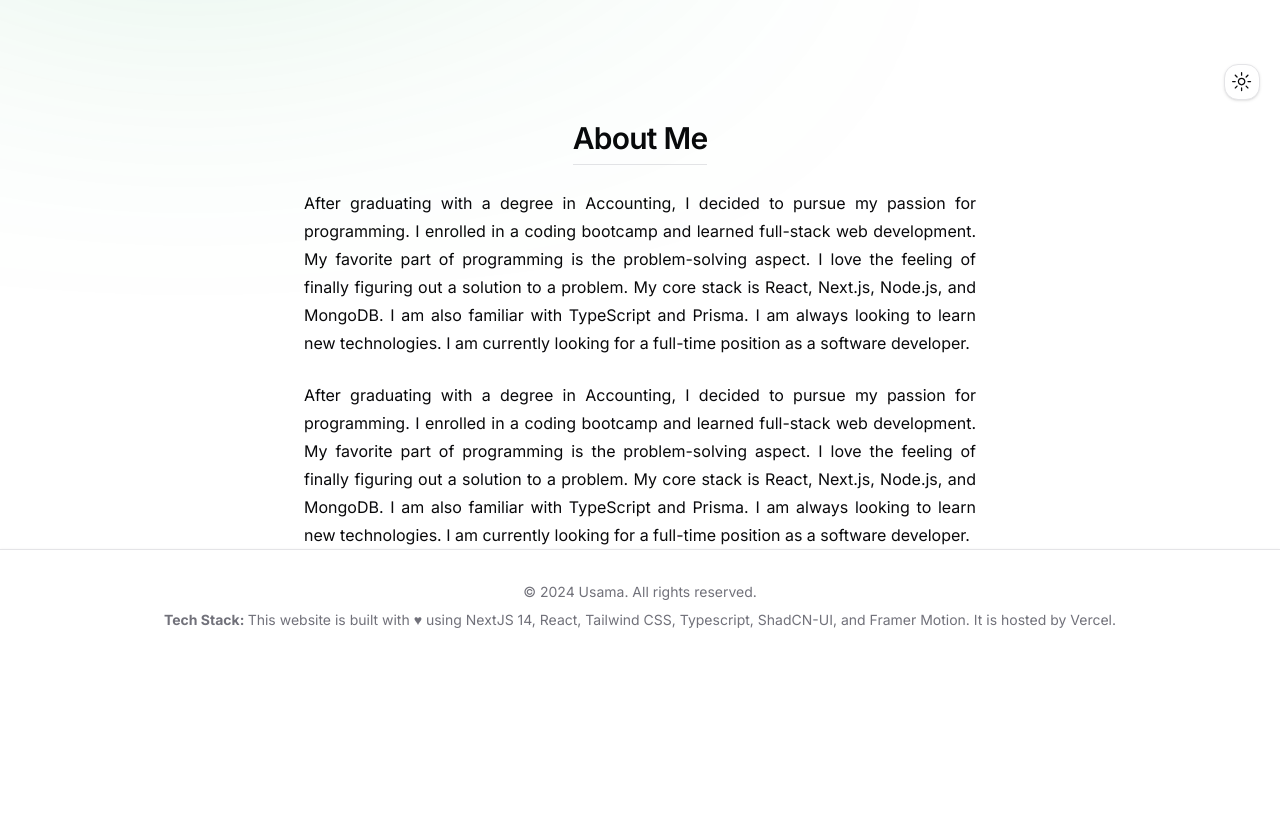
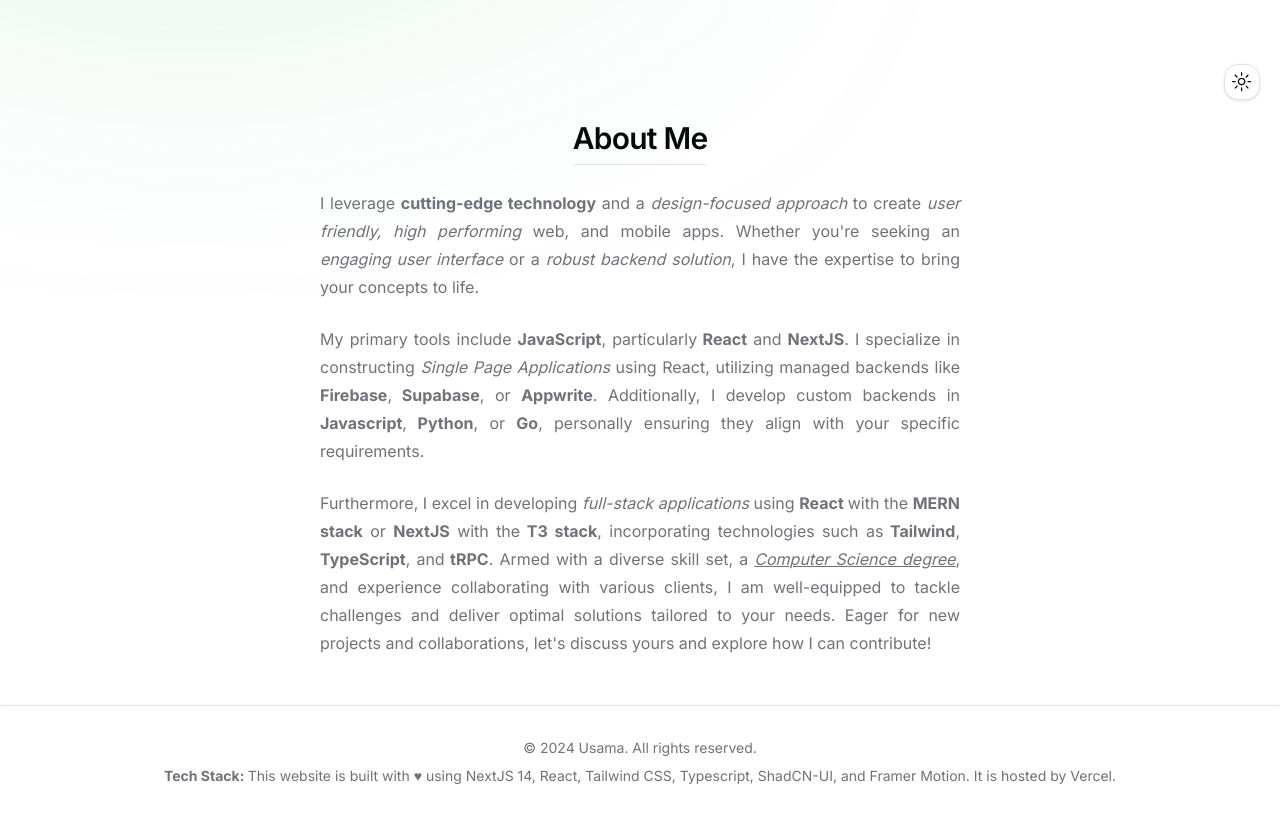
Before and after one commit to usama-365/usama-365, a Next.js app: page / in a window 1280 px wide. Shown: the part 680-1498 px from the top of the page. Before the commit the page ends 1342 px from the top, so only its background shows below. Built offline with nearby package versions, Linux system fonts and the light colour scheme.

Commit message:
add proper about content

```diff
--- a/src/app/(sections)/about.tsx
+++ b/src/app/(sections)/about.tsx
@@ -3,27 +3,38 @@ import P from "@/components/typography/p";
 
 export default function About() {
   return (
-    <section className="px-4">
-      <H2 className="mx-auto w-max text-center">About Me</H2>
-      <P className="mx-auto max-w-2xl text-justify">
-        After graduating with a degree in Accounting, I decided to pursue my
-        passion for programming. I enrolled in a coding bootcamp and learned
-        full-stack web development. My favorite part of programming is the
-        problem-solving aspect. I love the feeling of finally figuring out a
-        solution to a problem. My core stack is React, Next.js, Node.js, and
-        MongoDB. I am also familiar with TypeScript and Prisma. I am always
-        looking to learn new technologies. I am currently looking for a
-        full-time position as a software developer.
+    <section className="mx-auto mb-12 max-w-2xl px-4 text-justify text-muted-foreground">
+      <H2 className="mx-auto w-max text-foreground">About Me</H2>
+      <P>
+        I leverage <strong>cutting-edge technology</strong> and a
+        <em> design-focused approach</em> to create
+        <em> user friendly, high performing</em> web, and mobile apps. Whether
+        you&apos;re seeking an <em>engaging user interface</em> or a
+        <em> robust backend solution</em>, I have the expertise to bring your
+        concepts to life.
       </P>
-      <P className="mx-auto max-w-2xl text-justify">
-        After graduating with a degree in Accounting, I decided to pursue my
-        passion for programming. I enrolled in a coding bootcamp and learned
-        full-stack web development. My favorite part of programming is the
-        problem-solving aspect. I love the feeling of finally figuring out a
-        solution to a problem. My core stack is React, Next.js, Node.js, and
-        MongoDB. I am also familiar with TypeScript and Prisma. I am always
-        looking to learn new technologies. I am currently looking for a
-        full-time position as a software developer.
+      <P>
+        My primary tools include <strong>JavaScript</strong>, particularly
+        <strong> React</strong> and <strong>NextJS</strong>. I specialize in
+        constructing <em>Single Page Applications</em> using <strong></strong>
+        React, utilizing managed backends like <strong>Firebase</strong>,
+        <strong> Supabase</strong>, or <strong>Appwrite</strong>. Additionally,
+        I develop custom backends in <strong>Javascript</strong>,
+        <strong> Python</strong>, or <strong>Go</strong>, personally ensuring
+        they align with your specific requirements.
+      </P>
+      <P>
+        Furthermore, I excel in developing <em>full-stack applications </em>
+        using <strong>React </strong>
+        with the <strong>MERN stack</strong> or <strong>NextJS</strong> with the
+        <strong> T3 stack</strong>, incorporating technologies such as
+        <strong> Tailwind</strong>, <strong>TypeScript</strong>, and
+        <strong> tRPC</strong>. Armed with a diverse skill set,<span> a </span>
+        <em className="underline">Computer Science degree</em>, and experience
+        collaborating with various clients, I am well-equipped to tackle
+        challenges and deliver optimal solutions tailored to your needs. Eager
+        for new projects and collaborations, let&apos;s discuss yours and
+        explore how I can contribute!
       </P>
     </section>
   );
```
